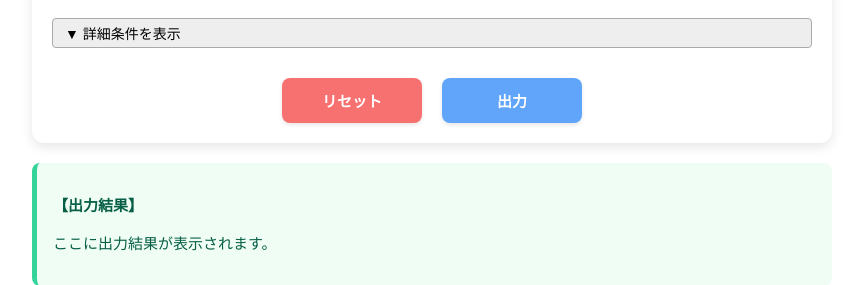
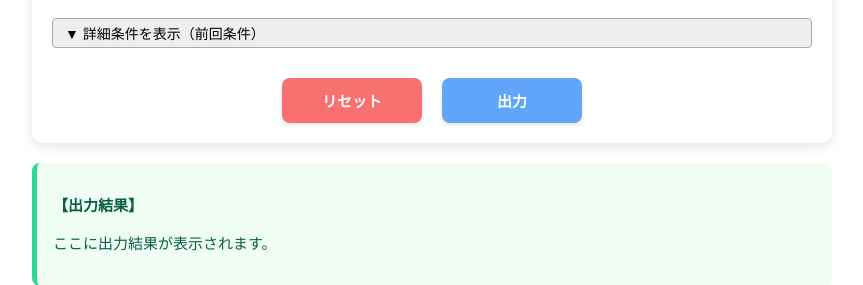
Before and after one commit to kenken0808/slot_app, a Flask app: template templates/index_free.html in a window 1280 px wide. Shown: the part 308-593 px from the top of the page, without its empty margins (208-1071 px from the left). Run offline with Flask 3, Linux system fonts and the light colour scheme; the template is opened without the code that fills it, so the values that code supplies are empty.

Commit message:
ラベル修正2

```diff
--- a/templates/index_free.html
+++ b/templates/index_free.html
@@ -612,13 +612,13 @@
       const keepOpen = sessionStorage.getItem("keepAdvancedOpen") === "true";
 
       section.style.display = keepOpen ? "grid" : "none";
-      if (button) button.textContent = keepOpen ? "▲ 詳細条件を隠す" : "▼ 詳細条件を表示";
+      if (button) button.textContent = keepOpen ? "▲ 詳細条件を隠す（前回条件）" : "▼ 詳細条件を表示（前回条件）";
 
       if (button) {
         button.addEventListener("click", () => {
           const isVisible = section.style.display === "grid";
           section.style.display = isVisible ? "none" : "grid";
-          button.textContent = isVisible ? "▼ 詳細条件を表示" : "▲ 詳細条件を隠す";
+          button.textContent = isVisible ? "▼ 詳細条件を表示（前回条件）" : "▲ 詳細条件を隠す（前回条件）";
           sessionStorage.setItem("keepAdvancedOpen", String(!isVisible));
         });
       }
--- a/templates/index_paid.html
+++ b/templates/index_paid.html
@@ -612,13 +612,13 @@
       const keepOpen = sessionStorage.getItem("keepAdvancedOpen") === "true";
 
       section.style.display = keepOpen ? "grid" : "none";
-      if (button) button.textContent = keepOpen ? "▲ 詳細条件を隠す" : "▼ 詳細条件を表示";
+      if (button) button.textContent = keepOpen ? "▲ 詳細条件を隠す（前回条件）" : "▼ 詳細条件を表示（前回条件）";
 
       if (button) {
         button.addEventListener("click", () => {
           const isVisible = section.style.display === "grid";
           section.style.display = isVisible ? "none" : "grid";
-          button.textContent = isVisible ? "▼ 詳細条件を表示" : "▲ 詳細条件を隠す";
+          button.textContent = isVisible ? "▼ 詳細条件を表示（前回条件）" : "▲ 詳細条件を隠す（前回条件）";
           sessionStorage.setItem("keepAdvancedOpen", String(!isVisible));
         });
       }
```
